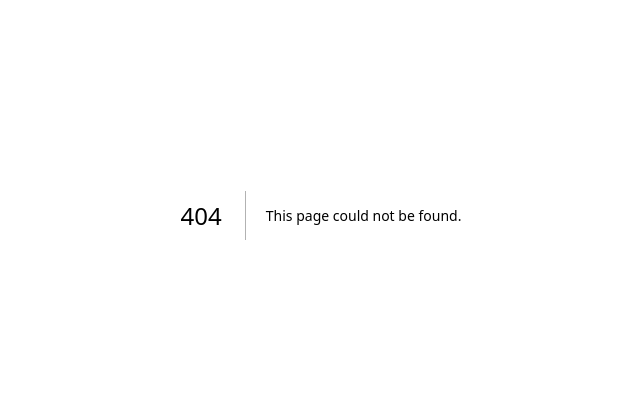
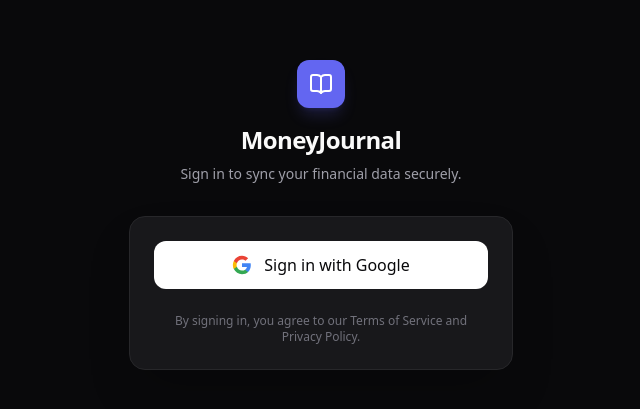
Before and after one commit to yodh222/money-journal-app, a Next.js app: page /login in a window 1280 px wide. Before the commit this address had no page. Shown: the part 185-594 px from the top of the page, without its empty margins (319-959 px from the left). Built offline with nearby package versions, Linux system fonts and the light colour scheme; no server answers.

Commit message:
fix: import error in CommandPalette and feat: add login UI & middleware

```diff
--- /dev/null
+++ b/src/app/login/page.tsx
@@ -0,0 +1,65 @@
+'use client';
+
+import React, { useState } from 'react';
+import { supabase } from '@/lib/supabaseClient';
+import { BookOpen } from 'lucide-react';
+
+export default function LoginPage() {
+  const [isLoading, setIsLoading] = useState(false);
+
+  const handleGoogleLogin = async () => {
+    setIsLoading(true);
+    try {
+      const { error } = await supabase.auth.signInWithOAuth({
+        provider: 'google',
+        options: {
+          redirectTo: `${window.location.origin}/`,
+        }
+      });
+      if (error) throw error;
+    } catch (error) {
+      console.error('Error logging in:', error);
+      setIsLoading(false);
+    }
+  };
+
+  return (
+    <div className="min-h-screen bg-[#09090B] flex items-center justify-center p-4">
+      <div className="w-full max-w-sm space-y-8">
+        <div className="flex flex-col items-center justify-center space-y-4">
+          <div className="h-12 w-12 rounded-xl bg-indigo-500 flex items-center justify-center shadow-lg shadow-indigo-500/20">
+            <BookOpen className="h-6 w-6 text-white" />
+          </div>
+          <div className="text-center space-y-2">
+            <h1 className="text-2xl font-bold tracking-tight text-[#FAFAFA]">MoneyJournal</h1>
+            <p className="text-sm text-zinc-400">Sign in to sync your financial data securely.</p>
+          </div>
+        </div>
+
+        <div className="bg-[#18181B] border border-[#27272A] rounded-2xl p-6 shadow-2xl">
+          <button
+            onClick={handleGoogleLogin}
+            disabled={isLoading}
+            className="w-full flex items-center justify-center gap-3 bg-white hover:bg-zinc-100 text-zinc-950 font-medium px-4 py-3 rounded-xl transition-all active:scale-95 disabled:opacity-70 disabled:active:scale-100"
+          >
+            {isLoading ? (
+              <div className="h-5 w-5 border-2 border-zinc-900 border-t-transparent rounded-full animate-spin" />
+            ) : (
+              <svg className="h-5 w-5" viewBox="0 0 24 24">
+                <path d="M22.56 12.25c0-.78-.07-1.53-.2-2.25H12v4.26h5.92c-.26 1.37-1.04 2.53-2.21 3.31v2.77h3.57c2.08-1.92 3.28-4.74 3.28-8.09z" fill="#4285F4" />
+                <path d="M12 23c2.97 0 5.46-.98 7.28-2.66l-3.57-2.77c-.98.66-2.23 1.06-3.71 1.06-2.86 0-5.29-1.93-6.16-4.53H2.18v2.84C3.99 20.53 7.7 23 12 23z" fill="#34A853" />
+                <path d="M5.84 14.09c-.22-.66-.35-1.36-.35-2.09s.13-1.43.35-2.09V7.07H2.18C1.43 8.55 1 10.22 1 12s.43 3.45 1.18 4.93l2.85-2.22.81-.62z" fill="#FBBC05" />
+                <path d="M12 5.38c1.62 0 3.06.56 4.21 1.64l3.15-3.15C17.45 2.09 14.97 1 12 1 7.7 1 3.99 3.47 2.18 7.07l3.66 2.84c.87-2.6 3.3-4.53 6.16-4.53z" fill="#EA4335" />
+              </svg>
+            )}
+            {isLoading ? 'Connecting...' : 'Sign in with Google'}
+          </button>
+
+          <p className="mt-6 text-center text-xs text-zinc-500">
+            By signing in, you agree to our Terms of Service and Privacy Policy.
+          </p>
+        </div>
+      </div>
+    </div>
+  );
+}
--- a/src/components/command-palette/CommandPalette.tsx
+++ b/src/components/command-palette/CommandPalette.tsx
@@ -2,7 +2,7 @@
 
 import React, { useState, useEffect } from 'react';
 import { useShortcut } from '@/hooks/useShortcut';
-import { Search, PlusCircle, ArrowRightRight, Settings } from 'lucide-react';
+import { Search, PlusCircle, ArrowRightLeft, Settings } from 'lucide-react';
 
 export default function CommandPalette() {
   const [isOpen, setIsOpen] = useState(false);
@@ -77,7 +77,7 @@
               Catat Pemasukan / Pengeluaran Cepat
             </button>
             <button type="button" className="w-full flex items-center px-3 py-2 text-sm text-zinc-300 hover:bg-[#27272A] hover:text-white rounded-md transition-colors text-left">
-              <ArrowRightRight className="mr-3 h-4 w-4 text-emerald-400" />
+              <ArrowRightLeft className="mr-3 h-4 w-4 text-emerald-400" />
               Transfer Antar Dompet
             </button>
             <button type="button" className="w-full flex items-center px-3 py-2 text-sm text-zinc-300 hover:bg-[#27272A] hover:text-white rounded-md transition-colors text-left">
--- /dev/null
+++ b/src/middleware.ts
@@ -0,0 +1,47 @@
+import { NextResponse } from 'next/server';
+import type { NextRequest } from 'next/server';
+import { createClient } from '@supabase/supabase-js';
+
+export async function middleware(req: NextRequest) {
+  const res = NextResponse.next();
+
+  // Create a supabase client to check session
+  const supabase = createClient(
+    process.env.NEXT_PUBLIC_SUPABASE_URL || '',
+    process.env.NEXT_PUBLIC_SUPABASE_ANON_KEY || '',
+    {
+      auth: {
+        persistSession: false,
+      }
+    }
+  );
+
+  // Example check (Note: For real Next.js App Router auth, @supabase/ssr is recommended,
+  // but we are using supabase-js client for quick setup per PRD)
+  // We can just rely on cookies for the session if we implement it, but for now we'll do a simple mock-like check
+  // or allow passthrough since we might not have a real SUPABASE_URL yet.
+
+  const isLoginPage = req.nextUrl.pathname === '/login';
+
+  // If you implement real cookie parsing here:
+  // const { data: { session } } = await supabase.auth.getSession();
+
+  // For demonstration, we'll assume no strict block unless we explicitly want to,
+  // because without real keys, the app will break.
+  // Real implementation:
+  /*
+  const hasSession = req.cookies.has('sb-access-token');
+  if (!hasSession && !isLoginPage) {
+    return NextResponse.redirect(new URL('/login', req.url));
+  }
+  if (hasSession && isLoginPage) {
+    return NextResponse.redirect(new URL('/', req.url));
+  }
+  */
+
+  return res;
+}
+
+export const config = {
+  matcher: ['/((?!_next/static|_next/image|favicon.ico).*)'],
+};
```
